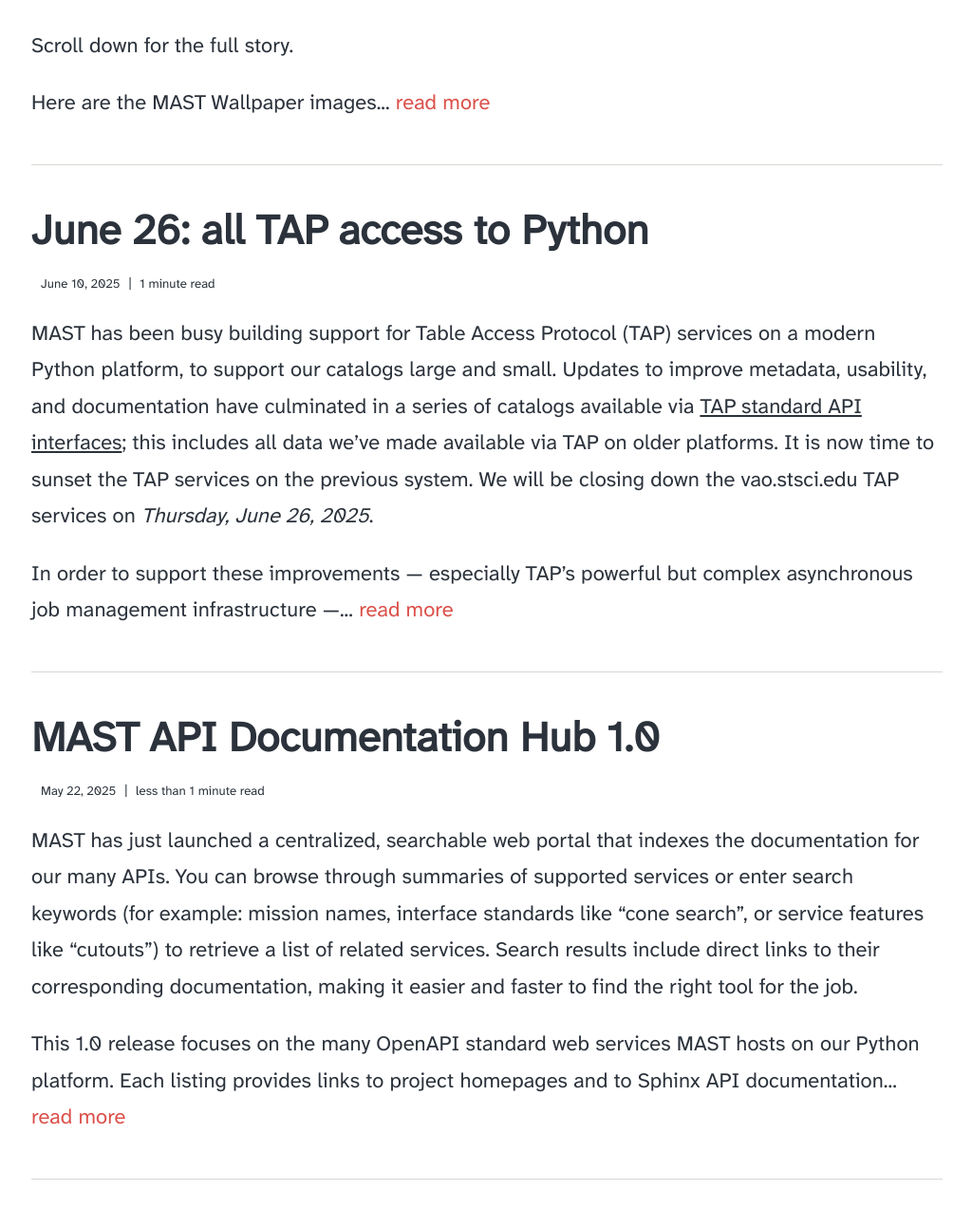
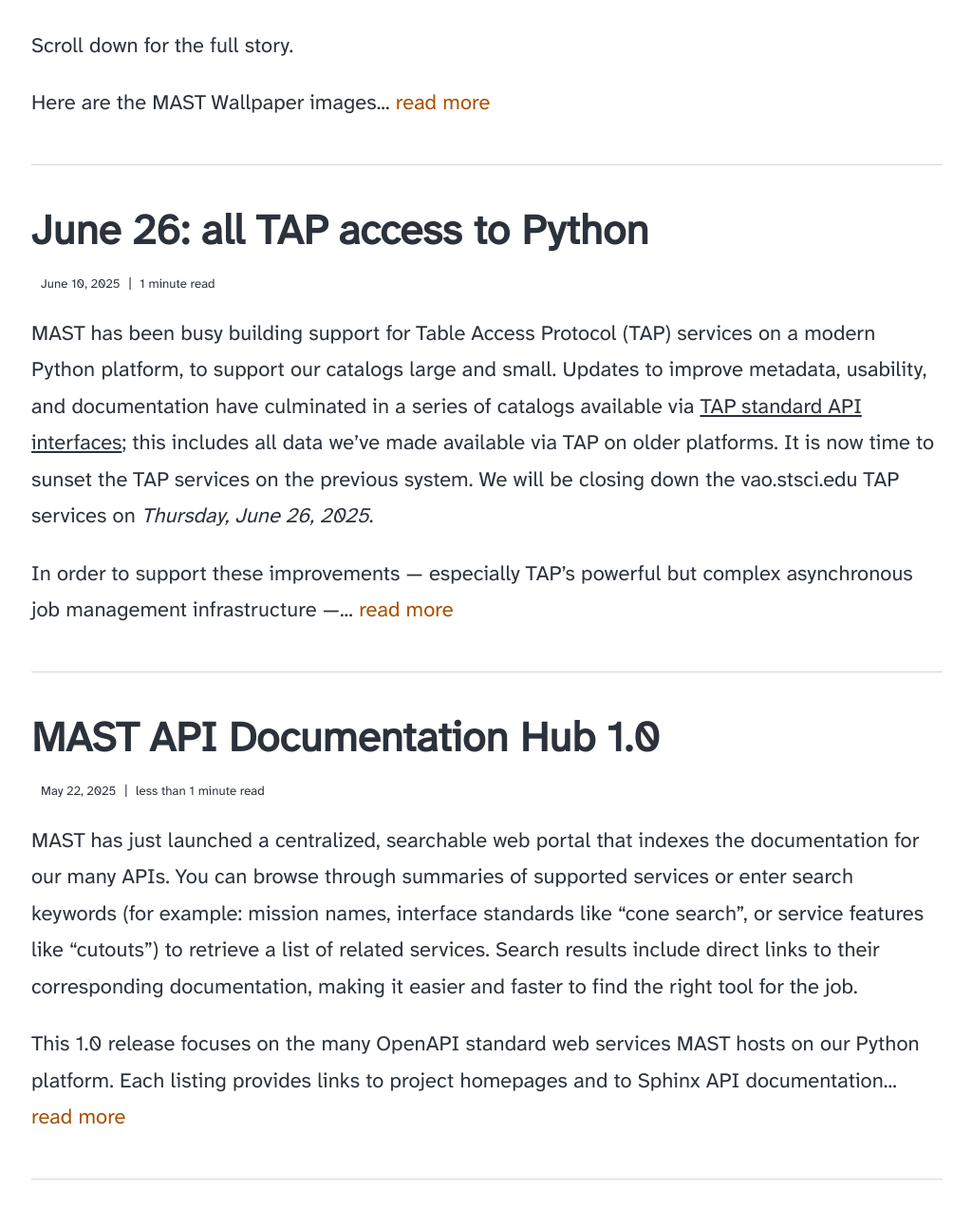
Before and after one commit to spacetelescope/mast-blog, a Jekyll site: the page built from _pages/archive.html, in a window 1280 px wide. Shown: the part 625-1898 px from the top of the page at 95% size, without its empty margins (127-1151 px from the left). Built offline with Jekyll 4.4.1, drawn with Linux system fonts in a browser that asks for light colours.

Commit message:
update accent color

```diff
--- a/assets/css/main.css
+++ b/assets/css/main.css
@@ -3,7 +3,7 @@
 /* Main Color palette and fonts */
 
 html {
-  --accent:       #DB504A;    /* accent     */
+  --accent:       #A75000;    /* accent     */
   --accent-dark:  #4e3e51;    /* accent 2   */
   --main:         #326273;    /* main color */
   --main-dim:     #879dab;    /* dimmed version of main color */
@@ -27,7 +27,7 @@
 }
 
 html[data-theme="dark"]  {
-  --accent:       #d14c47;    /* accent     */
+  --accent:       #A75000;    /* accent     */
   --accent-dark:  #DBBEA1;    /* accent 2   */
   --main:         #5F8081;    /* main color */
   --main-dim:     #333D47;    /* dimmed version of main color */
```
